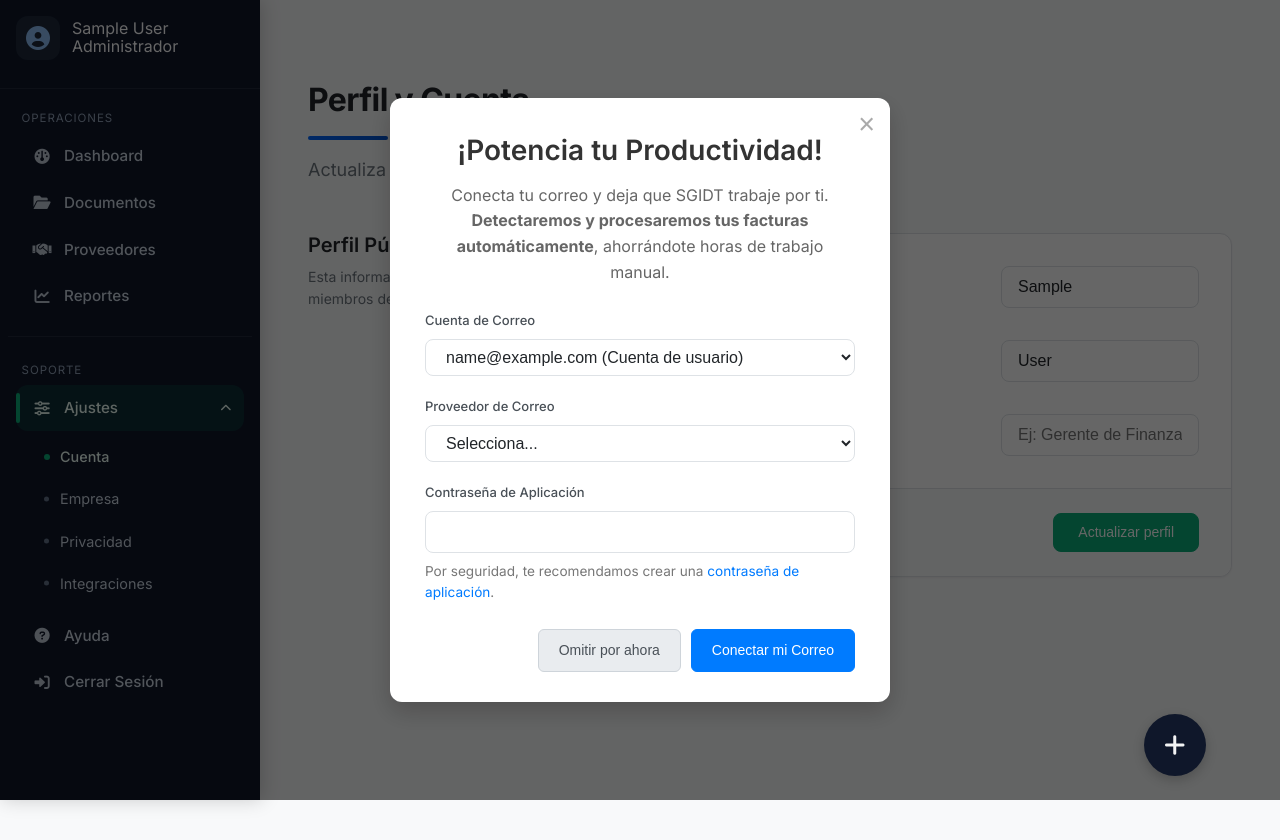
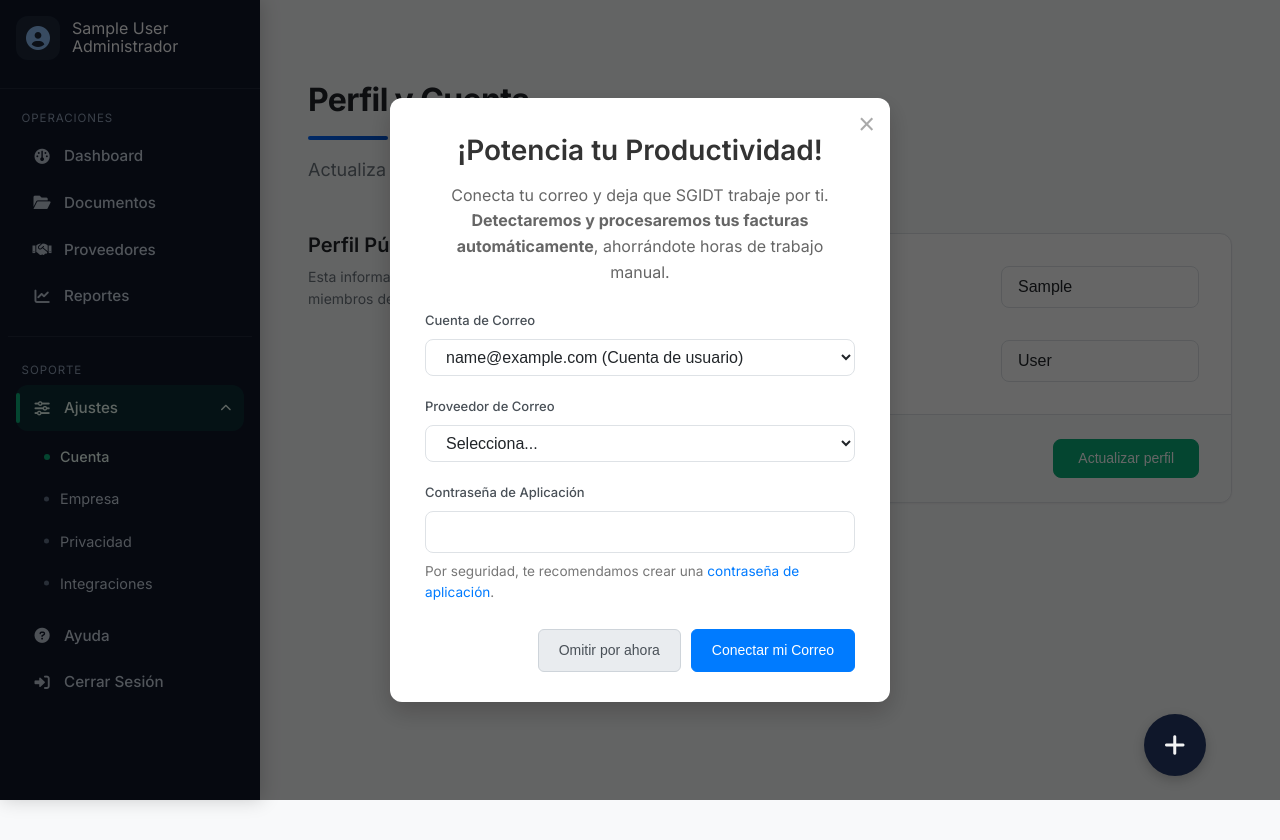
Before and after one commit to NicolasCeronM/sgidt, a Django app: page /panel/ajustes/cuenta/ in a window 1280 px wide. Shown: the top 840 px of the page. Run offline with Django 5.2, Linux system fonts and the light colour scheme; the visitor is signed in with stand-in values (Sample User, id 1); data that the repository does not hold is empty; parts of the project's set-up code (start-up, migrations or seed data) failed here and were passed over.

Commit message:
Ajustes de cuenta actualizado

```diff
--- a/apps/panel/views/ajustes.py
+++ b/apps/panel/views/ajustes.py
@@ -138,6 +138,12 @@ class AjustesGeneralView(AjustesBase):
 class AjustesCuentaView(AjustesBase):
     seccion = "cuenta"
     page_title = "Perfil y Cuenta"
+
+
+    def get_context_data(self, **kwargs):
+        ctx = super().get_context_data(**kwargs)
+        ctx["job_title"] = "Gerente de Finanzas"
+        return ctx
 
     def post(self, request, *args, **kwargs):
         user = request.user
--- a/apps/usuarios/models.py
+++ b/apps/usuarios/models.py
@@ -23,6 +23,7 @@ class Usuario(AbstractUser):
     two_fa_secret = models.CharField(max_length=255, null=True, blank=True)
     share_data = models.BooleanField(default=True)
     two_fa_recovery_codes = models.JSONField(default=list, null=True, blank=True)
+
 
     def __str__(self):
         return f"{self.username} ({self.rut})"
--- a/config/urls.py
+++ b/config/urls.py
@@ -18,12 +18,12 @@ urlpatterns = [
     path("empresas/", include("apps.empresas.urls")),
     path("proveedores/", include("apps.proveedores.urls")),
     path("integraciones/", include("apps.integraciones.urls")),
-    path("sii-web/", include("apps.sii.urls")),  # si quieres mantener vistas HTML de pruebas
+    path("sii-web/", include("apps.sii.urls")),
 
     path("admin/", admin.site.urls),
 
     # APIs (todo DRF bajo /api/v1/)
-    path("api/v1/", include("config.api_v1")),  # <- un router centralizado
+    path("api/v1/", include("config.api_v1")),
 ]
 
 if settings.DEBUG:
--- a/static/ayuda/css/ayuda.css
+++ b/static/ayuda/css/ayuda.css
@@ -354,7 +354,7 @@ i{ opacity:.95; }
     inset 0 -1px 0 rgba(0,0,0,.10);
   background:
     radial-gradient(120% 120% at 30% 18%, rgba(255,255,255,.22) 0%, rgba(255,255,255,0) 45%) ,
-    linear-gradient(135deg, #192132, #0f172a); /* un pelín más “deep” */
+    linear-gradient(135deg, #192132, #0f172a);
 }
 .chat-fab:hover::before,
 .chat-fab:focus-visible::before{
--- a/templates/integraciones/dropbox_files.html
+++ b/templates/integraciones/dropbox_files.html
@@ -91,7 +91,7 @@
                     <h4>No hay archivos para mostrar</h4>
                     <p>Cuando tengas archivos en Dropbox, aparecerán aquí.</p>
                     <div class="gd-empty__actions">
-                        <a class="btn btn-secondary" href="{% url 'panel:configuraciones' %}">
+                        <a class="btn btn-secondary" href="{% url 'panel:configuraciones_legacy' %}">
                             <i class="fas fa-arrow-left"></i> Volver a Configuración
                         </a>
                     </div>
--- a/templates/panel/ajustes/_cuenta.html
+++ b/templates/panel/ajustes/_cuenta.html
@@ -21,12 +21,6 @@
               <input class="form-control" type="text" name="last_name" value="{{ user.last_name }}">
             </div>
           </div>
-          <div class="settings-row">
-            <div class="settings-label">Cargo o Rol</div>
-            <div class="settings-field">
-              <input class="form-control" type="text" name="job_title" value="{{ user.profile.job_title|default:'' }}" placeholder="Ej: Gerente de Finanzas">
-            </div>
-          </div>
         </div>
         <div class="card-footer settings-actions">
           <button class="btn btn-primary" type="submit" name="action_update_profile">Actualizar perfil</button>
```
Also changed, not shown: 1 other file.
